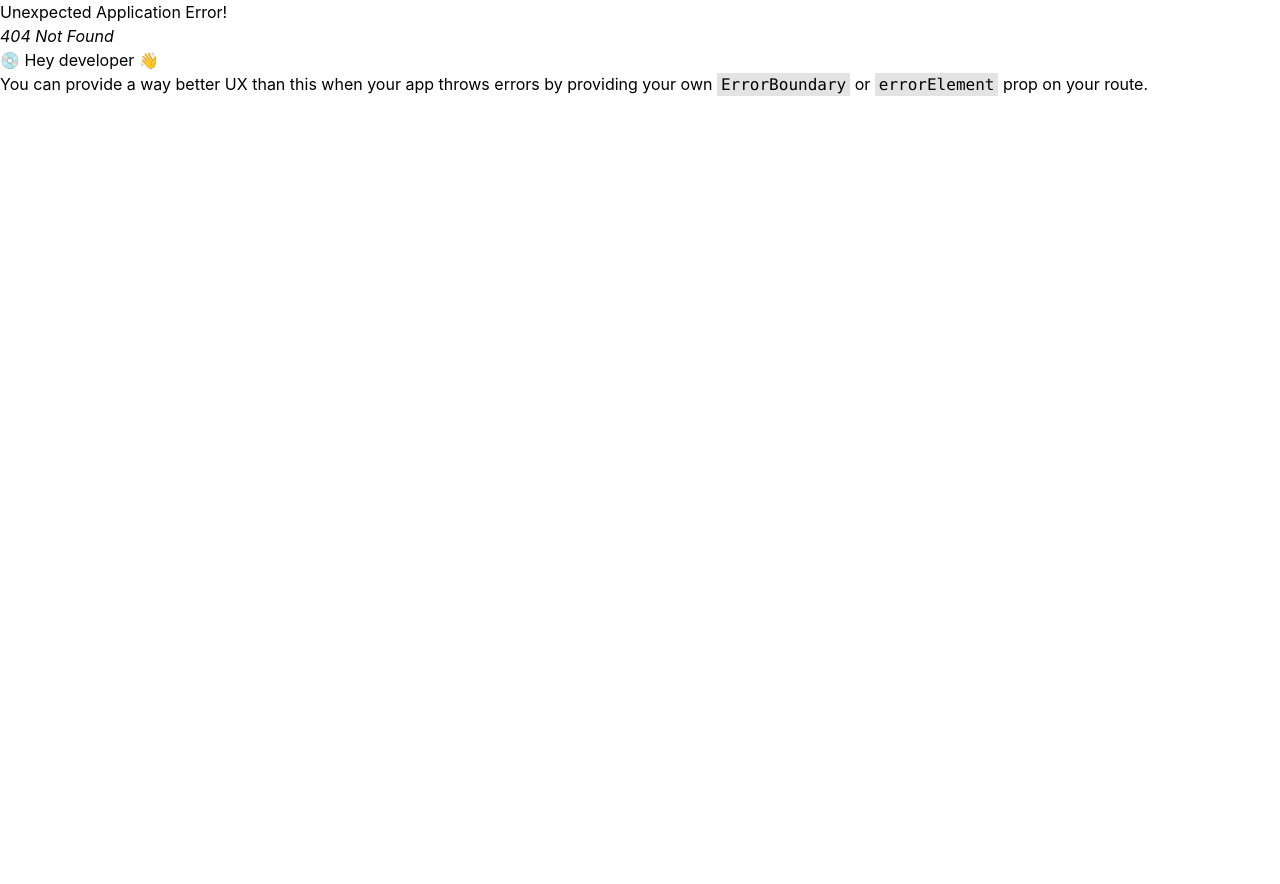
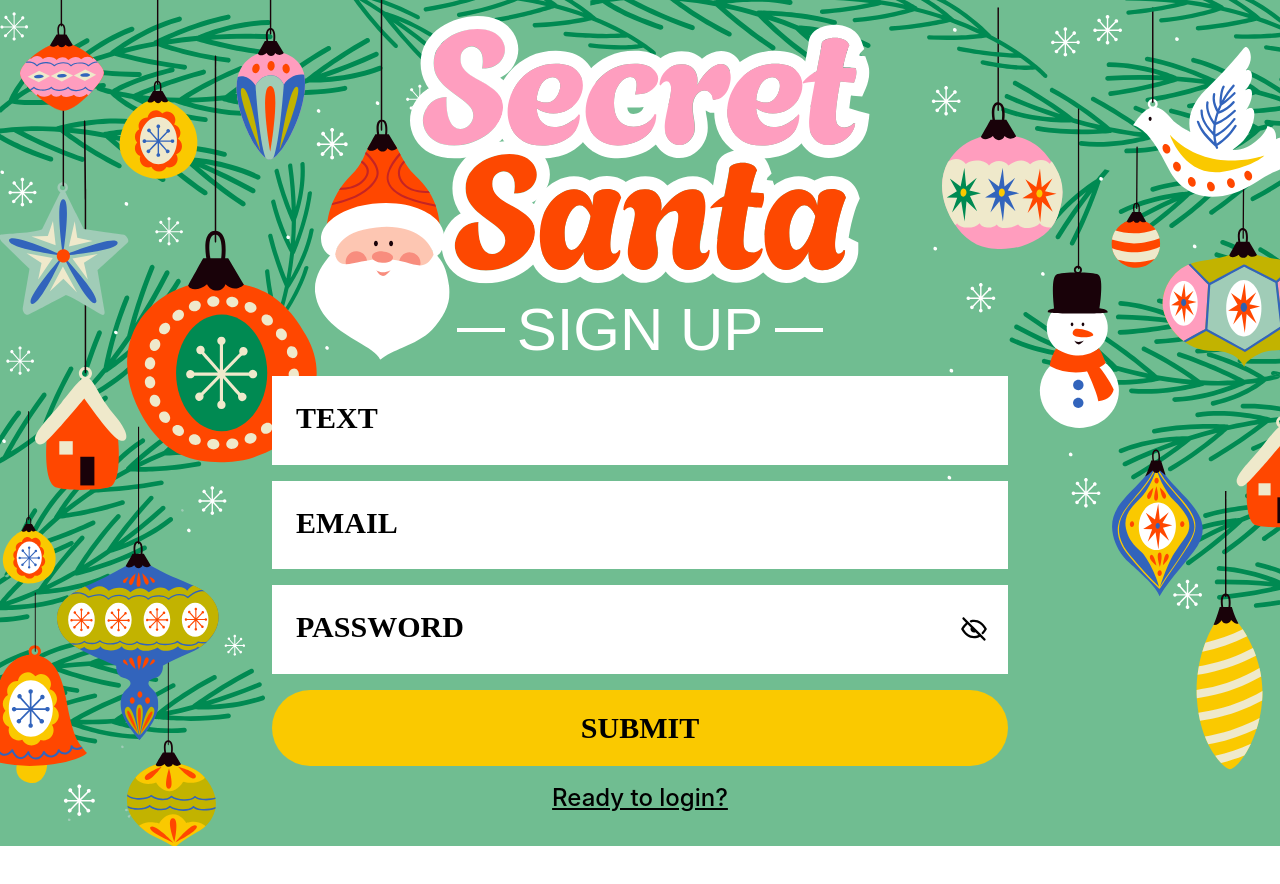
Before and after one commit to ccccchriz/advent-of-css-2023, a React (Vite) app: page /register in a window 1280 px wide. Before the commit this address had no page. Shown: the top 884 px of the page. Before the commit the page ends 800 px from the top, so only its background shows below. Built offline with nearby package versions, Linux system fonts and the light colour scheme; a web font is replaced by a local one.

Commit message:
added invite page, day 12

```diff
--- a/index.html
+++ b/index.html
@@ -5,6 +5,7 @@
     <link rel="icon" type="image/svg+xml" href="/vite.svg" />
     <meta name="viewport" content="width=device-width, initial-scale=1.0" />
     <title>Advent of CSS 2023</title>
+    <base href="/" />
   </head>
   <body>
     <div id="root"></div>
--- a/src/components/Input/Input.tsx
+++ b/src/components/Input/Input.tsx
@@ -2,7 +2,7 @@ import { useState } from "react";
 import { Icon } from "../Icon/Icon";
 
 type inputProp = {
-  type: "text" | "url" | "number" | "tel" | "email" | "password";
+  type: "text" | "url" | "number" | "tel" | "email" | "password" | "file";
   id?: number;
 };
 
@@ -11,7 +11,7 @@ export default function Input({ type = "text", id }: inputProp) {
   if (id) htmlId += id;
   if (type == "email") {
     return (
-      <label className="w-full relative grid">
+      <label className="w-full relative grid cursor-pointer">
         <input
           type={type}
           id={htmlId}
@@ -26,11 +26,33 @@ export default function Input({ type = "text", id }: inputProp) {
         </span>
       </label>
     );
+  } else if (type == "file") {
+    return (
+      <label className="w-full relative grid cursor-pointer items-center border-8 border-dashed border-white">
+        <input
+          type={type}
+          id={htmlId}
+          name={htmlId}
+          size={1}
+          placeholder=" "
+          className={`p-6 w-full text-[1.6875rem] opacity-0 cursor-pointer`}
+        />
+        <span className="w-full absolute p-6 flex justify-between items-center">
+          <span className="uppercase font-handwriting text-3xl text-white font-bold">
+            avatar
+          </span>
+          <span className="text-2xl font-sans text-slate-500">
+            Click to add image
+          </span>
+          <Icon type="upload" size="w-12" style="fill-white" />
+        </span>
+      </label>
+    );
   } else if (type == "password") {
     const [t, setT] = useState("password");
     const [i, setI] = useState<"eyeClosed" | "eyeOpened">("eyeClosed");
     return (
-      <label className="w-full relative grid">
+      <label className="w-full relative grid cursor-pointer">
         <input
           type={t}
           id={htmlId}
@@ -66,7 +88,7 @@ export default function Input({ type = "text", id }: inputProp) {
     );
   } else {
     return (
-      <label className="w-full relative grid">
+      <label className="w-full relative grid cursor-pointer">
         <input
           type={type}
           id={htmlId}
--- a/src/pages/authentication/Authentication.tsx
+++ b/src/pages/authentication/Authentication.tsx
@@ -1,5 +1,6 @@
 import Footer from "../../components/Footer/Footer.tsx";
 import { authComponents } from "./authComponents.tsx";
+import ScrollToTop from "../../utilities/ScrollToTop.tsx";
 
 type authProps = {
   type: keyof typeof authComponents;
@@ -8,11 +9,12 @@ type authProps = {
 export default function Authentication({ type }: authProps) {
   return (
     <>
-      <main className="w-full min-h-screen lg:bg-[url('/website/bg__auth.svg')] bg-cover bg-no-repeat grid place-items-center bg-silverTree dark:bg-nileBlue">
-        <section className="grid place-items-center gap-4 w-full max-w-xl px-4">
+      <ScrollToTop />
+      <main className="w-full min-h-screen lg:bg-[url('/website/bg__auth.svg')] bg-cover bg-no-repeat grid place-items-center bg-silverTree dark:bg-nileBlue pt-4">
+        <section className="grid place-items-center gap-4 w-full max-w-3xl px-4">
           <h1 className="sr-only">Secret Santa</h1>
           <img src="/website/logo__secret-santa.svg" alt="" />
-          <h2 className="flex items-center gap-3 text-white text-6xl font-condensed uppercase before:block before:h-1 before:w-12 before:bg-white after:block after:h-1 after:w-12 after:bg-white">
+          <h2 className="flex items-center gap-3 text-white text-6xl font-condensed uppercase before:block before:h-1 before:w-12 before:bg-white after:block after:h-1 after:w-12 after:bg-white text-center">
             {authComponents[type].title}
           </h2>
           {authComponents[type].node}
--- a/src/pages/authentication/authComponents.tsx
+++ b/src/pages/authentication/authComponents.tsx
@@ -1,6 +1,11 @@
+import { Link } from "react-router-dom";
 import Input from "../../components/Input/Input";
+import { Icon } from "../../components/Icon/Icon";
 
 export const authComponents = {
+  //
+  // login
+  //
   login: {
     title: "login",
     node: (
@@ -15,12 +20,113 @@ export const authComponents = {
             SUBMIT
           </button>
         </form>
-        <a
-          href=""
+        <Link
+          to="/register"
           className="text-2xl font-sans underline font-medium  dark:text-white mb-8"
         >
           Need an account?
-        </a>
+        </Link>
+      </>
+    ),
+  },
+  //
+  // register
+  //
+  register: {
+    title: "sign up",
+    node: (
+      <>
+        <form action="" className="grid gap-4 w-full">
+          <Input type="text" />
+          <Input type="email" />
+          <Input type="password" />
+          <button
+            type="submit"
+            className="font-handwriting w-full bg-supernova py-5 rounded-full border-none text-3xl font-bold"
+          >
+            SUBMIT
+          </button>
+        </form>
+        <Link
+          to="/login"
+          className="text-2xl font-sans underline font-medium  dark:text-white mb-8"
+        >
+          Ready to login?
+        </Link>
+      </>
+    ),
+  },
+  //
+  // Invite
+  //
+  invite: {
+    title: "you're invited to",
+    node: (
+      <>
+        <h3 className="text-8xl text-white uppercase text-center font-condensed">
+          smith christmas
+        </h3>
+        <p className="text-white uppercase text-center text-3xl font-handwriting">
+          23 december 2023
+        </p>
+        <div className="grid lg:grid-cols-2 gap-8 mt-4 mb-24">
+          <Link
+            to="decline"
+            className=" grid grid-cols-[auto_1fr] items-center"
+          >
+            <Icon
+              type="thumbsDown"
+              size="w-24"
+              style="bg-orangeRed rounded-full z-10 p-4 fill-white border-4 border-white"
+            />
+            <span className="bg-white text-3xl font-sans font-bold pl-14 -ml-12 min-h-[5.5rem] flex items-center">
+              Regretfully Decline
+            </span>
+          </Link>
+          <Link to="accept" className=" grid grid-cols-[auto_1fr] items-center">
+            <Icon
+              type="thumbsUp"
+              size="w-24"
+              style="bg-spanishGreen rounded-full z-10 p-4 fill-white border-4 border-white"
+            />
+            <span className="bg-white text-3xl font-sans font-bold pl-14 -ml-12 py-2 min-h-[5.5rem] flex items-center">
+              I'll Be There!
+            </span>
+          </Link>
+        </div>
+      </>
+    ),
+  },
+  //
+  // login
+  //
+  decline: {
+    title: "thanks",
+    node: (
+      <>
+        <h2 className="font-condensed text-[5rem] text-white mt-4 mb-16 uppercase text-center">
+          you'll be missed
+        </h2>
+      </>
+    ),
+  },
+  //
+  // login
+  //
+  accept: {
+    title: "sign up",
+    node: (
+      <>
+        <form action="" className="grid gap-4 w-full">
+          <Input type="password" />
+          <Input type="file" />
+          <button
+            type="submit"
+            className="font-handwriting w-full bg-supernova py-5 rounded-full border-none text-3xl font-bold"
+          >
+            SUBMIT
+          </button>
+        </form>
       </>
     ),
   },
--- /dev/null
+++ b/src/utilities/ScrollToTop.tsx
@@ -0,0 +1,12 @@
+import { useEffect } from "react";
+import { useLocation } from "react-router-dom";
+
+export default function ScrollToTop() {
+  const { pathname } = useLocation();
+
+  useEffect(() => {
+    window.scrollTo(0, 0);
+  }, [pathname]);
+
+  return null;
+}
```
Also changed, not shown: src/main.tsx (+20 -0 lines).
